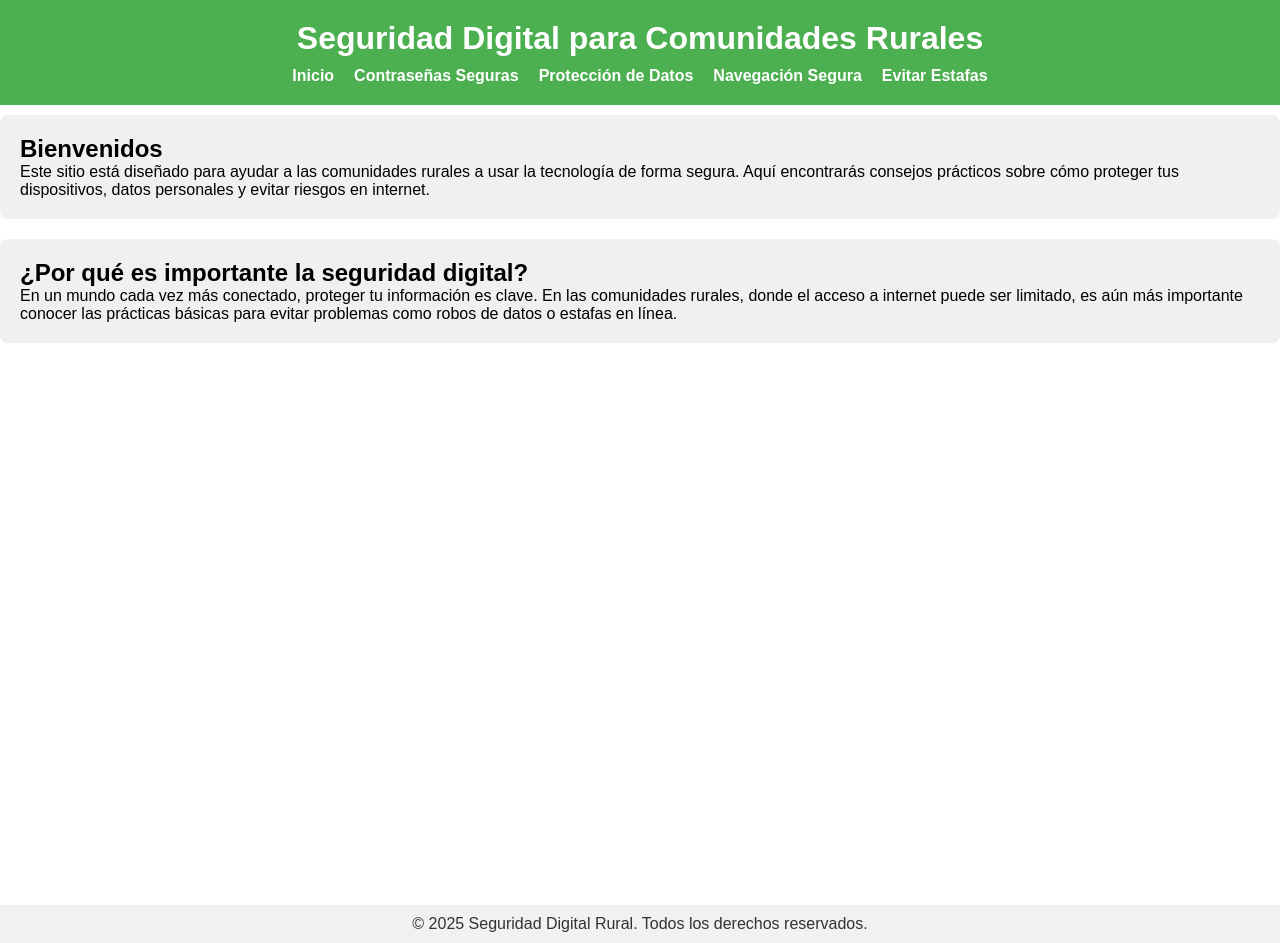
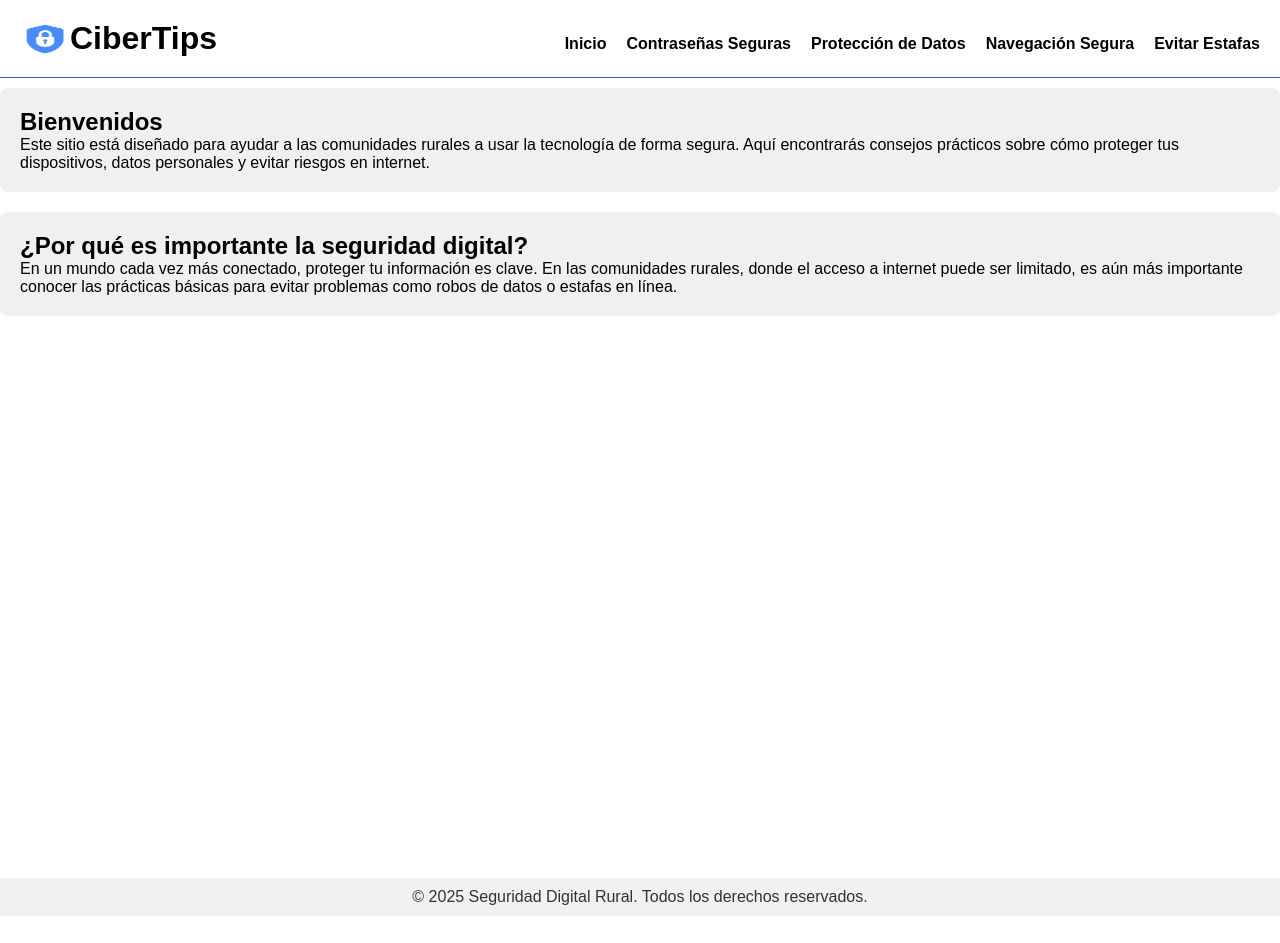
Before and after one commit to AlejoCantl/CiberTips, a Next.js app: page / in a window 1280 px wide. After the commit the page ends 916 px from the top, so only its background shows below. Built offline with nearby package versions, Linux system fonts and the light colour scheme.

Commit message:
modificando styles de nav y header

```diff
--- a/src/app/components/Header.jsx
+++ b/src/app/components/Header.jsx
@@ -1,10 +1,19 @@
 import Nav from './Nav';
+import Image from 'next/image';
 import styles from '../styles/Header.module.css';
 
 export default function Header() {
   return (
     <header className={styles.header}>
-      <h1>Seguridad Digital para Comunidades Rurales</h1>
+      <div className={styles.logo}>
+        <Image
+          src={"/logo.png"}
+          width={50}
+          height={30}
+          alt='logo'
+        />
+        <h1>CiberTips</h1>
+      </div>
       <Nav />
     </header>
   );
--- a/src/app/styles/Header.module.css
+++ b/src/app/styles/Header.module.css
@@ -1,8 +1,19 @@
 .header {
-    background-color: #4CAF50;
-    color: white;
+    background-color: #FFFFFF;
     padding: 20px;
     text-align: center;
+    display: flex;
+    justify-content: space-between;
+    align-items: center;
+    flex-direction: row;
+    border-bottom: 1px solid #1E60D5;
+}
+
+.logo{
+    display: flex;
+    justify-content: center;
+    align-items: center;
+    flex-direction: row;
 }
 
 .header h1 {
--- a/src/app/styles/Nav.module.css
+++ b/src/app/styles/Nav.module.css
@@ -8,11 +8,12 @@
 }
 
 .nav li a {
-    color: white;
+    color: black;
     text-decoration: none;
     font-weight: bold;
 }
 
 .nav li a:hover {
+    color: #1E60D5;
     text-decoration: underline;
 }
```
Also changed, not shown: src/app/globals.css (+0 -25 lines), public/logo.png (added).
